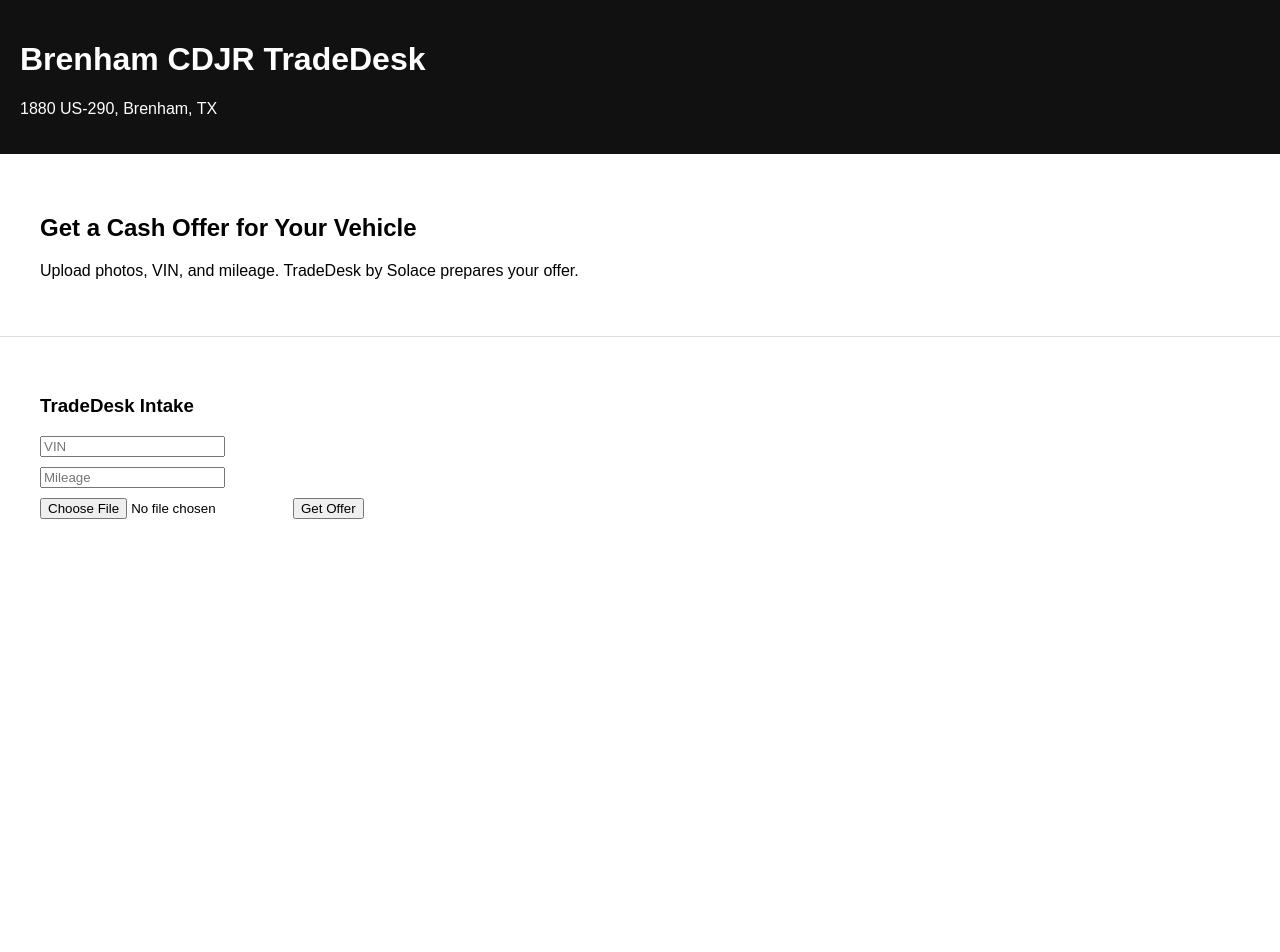
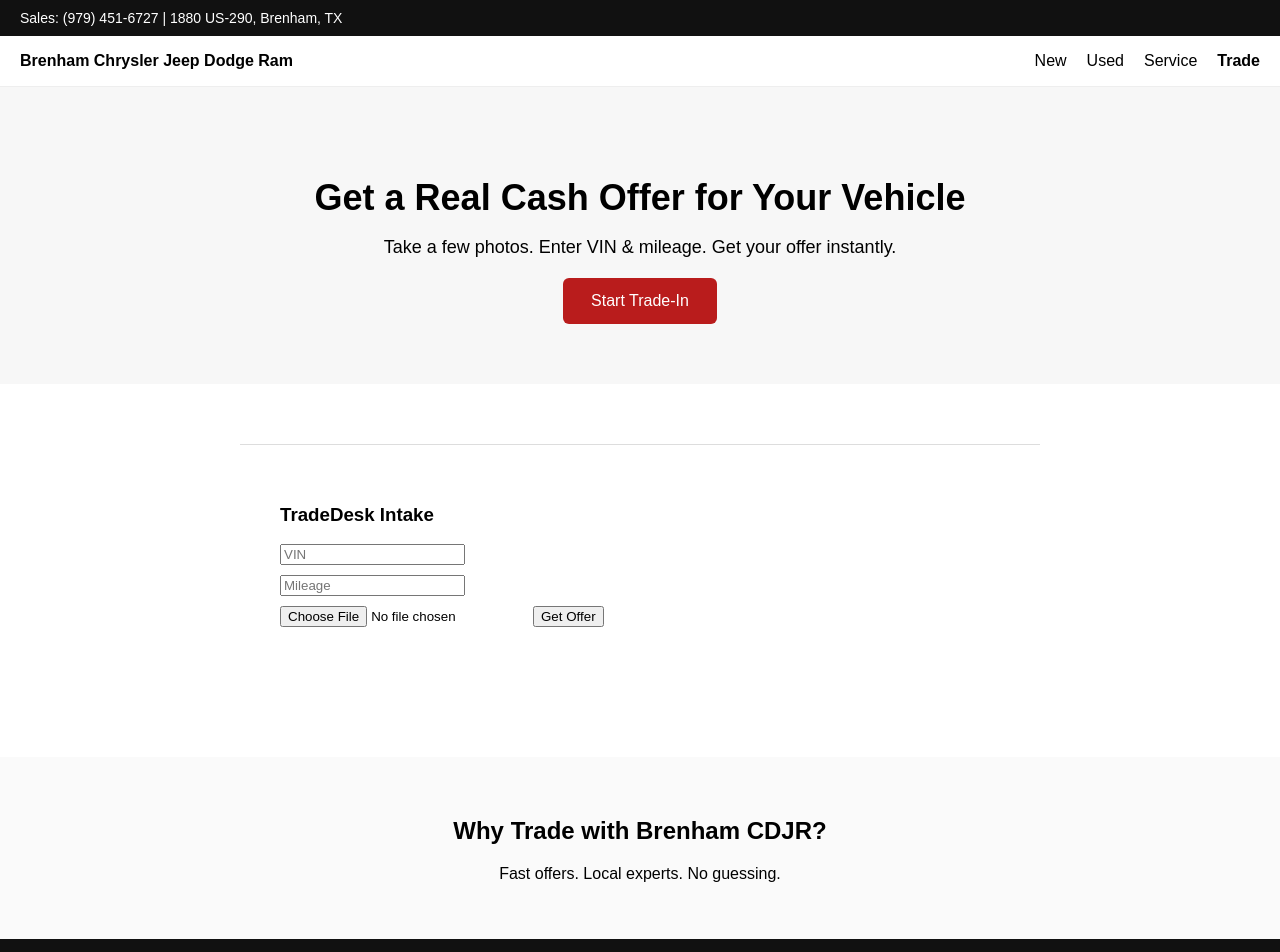
Before and after one commit to zlomke76-del/solacetrade, a Next.js app: page / in a window 1280 px wide. Shown: the top 952 px of the page. Before the commit the page ends 800 px from the top, so only its background shows below. Built offline with nearby package versions, Linux system fonts and the light colour scheme.

Commit message:
Update page.tsx

```diff
--- a/app/page.tsx
+++ b/app/page.tsx
@@ -1,21 +1,90 @@
+"use client";
 
-"use client";
-import TradeDesk from "../components/TradeDesk";
+import TradeDesk from "@/components/TradeDesk";
 
 export default function Page() {
   return (
     <main>
-      <header style={{ padding: 20, background: "#111", color: "white" }}>
-        <h1>Brenham CDJR TradeDesk</h1>
-        <p>1880 US-290, Brenham, TX</p>
-      </header>
+      {/* TOP BAR */}
+      <div style={{
+        background: "#111",
+        color: "white",
+        padding: "10px 20px",
+        fontSize: 14
+      }}>
+        Sales: (979) 451-6727 | 1880 US-290, Brenham, TX
+      </div>
 
-      <section style={{ padding: 40 }}>
-        <h2>Get a Cash Offer for Your Vehicle</h2>
-        <p>Upload photos, VIN, and mileage. TradeDesk by Solace prepares your offer.</p>
+      {/* NAV */}
+      <div style={{
+        display: "flex",
+        justifyContent: "space-between",
+        padding: "16px 20px",
+        borderBottom: "1px solid #eee"
+      }}>
+        <strong>Brenham Chrysler Jeep Dodge Ram</strong>
+        <div style={{ display: "flex", gap: 20 }}>
+          <span>New</span>
+          <span>Used</span>
+          <span>Service</span>
+          <span style={{ fontWeight: "bold" }}>Trade</span>
+        </div>
+      </div>
+
+      {/* HERO */}
+      <section style={{
+        padding: "60px 20px",
+        background: "#f7f7f7",
+        textAlign: "center"
+      }}>
+        <h1 style={{ fontSize: 36, marginBottom: 10 }}>
+          Get a Real Cash Offer for Your Vehicle
+        </h1>
+
+        <p style={{ fontSize: 18, marginBottom: 20 }}>
+          Take a few photos. Enter VIN & mileage. Get your offer instantly.
+        </p>
+
+        <button style={{
+          padding: "14px 28px",
+          background: "#b91c1c",
+          color: "white",
+          border: "none",
+          borderRadius: 6,
+          fontSize: 16
+        }}>
+          Start Trade-In
+        </button>
       </section>
 
-      <TradeDesk />
+      {/* TRADEDESK */}
+      <section style={{
+        maxWidth: 800,
+        margin: "40px auto",
+        padding: 20
+      }}>
+        <TradeDesk />
+      </section>
+
+      {/* TRUST */}
+      <section style={{
+        padding: 40,
+        background: "#fafafa",
+        textAlign: "center"
+      }}>
+        <h2>Why Trade with Brenham CDJR?</h2>
+        <p>Fast offers. Local experts. No guessing.</p>
+      </section>
+
+      {/* FOOTER */}
+      <footer style={{
+        padding: 20,
+        background: "#111",
+        color: "white",
+        textAlign: "center"
+      }}>
+        Brenham CDJR • Powered by TradeDesk by Solace
+      </footer>
     </main>
   );
 }
```
